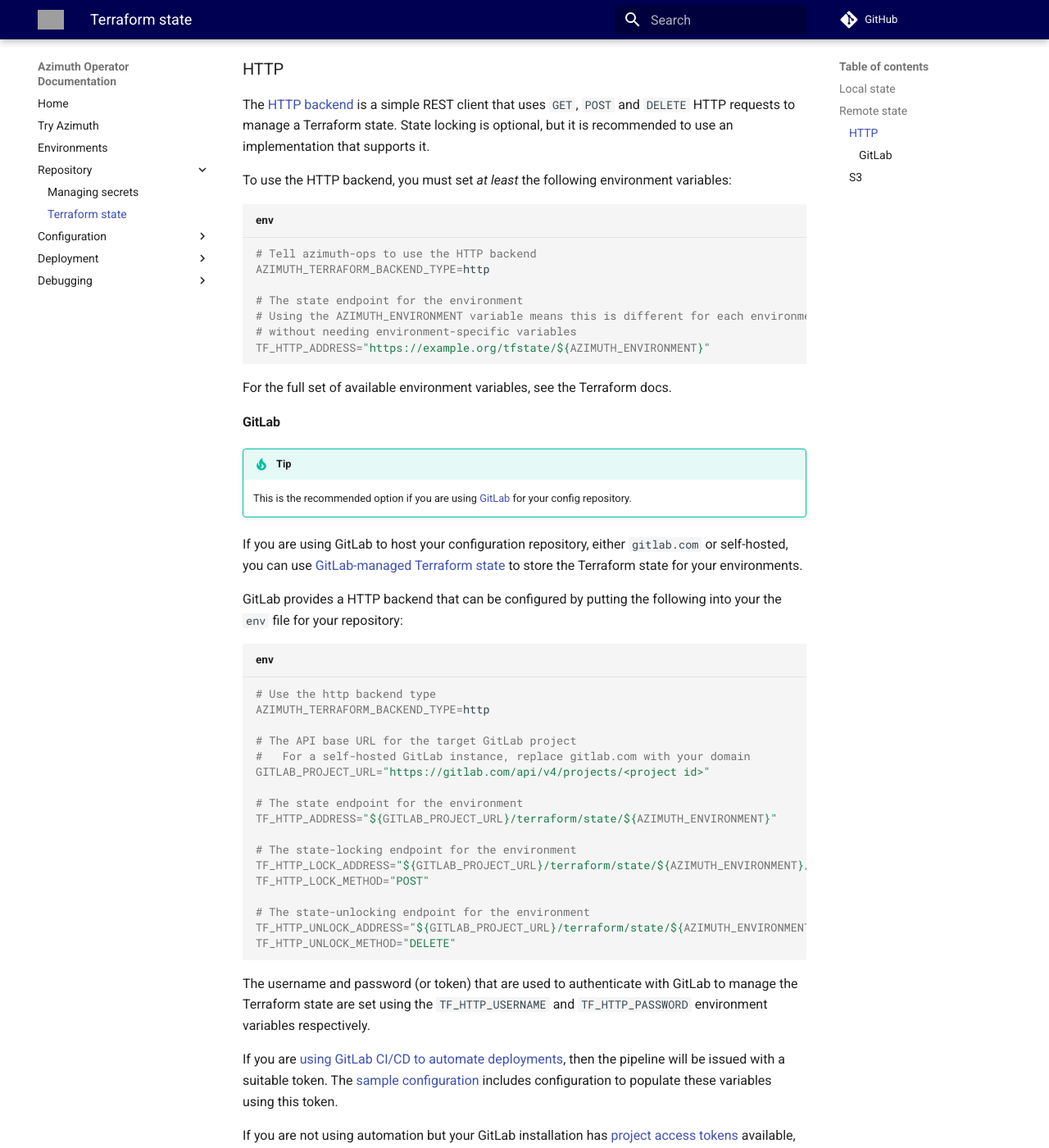
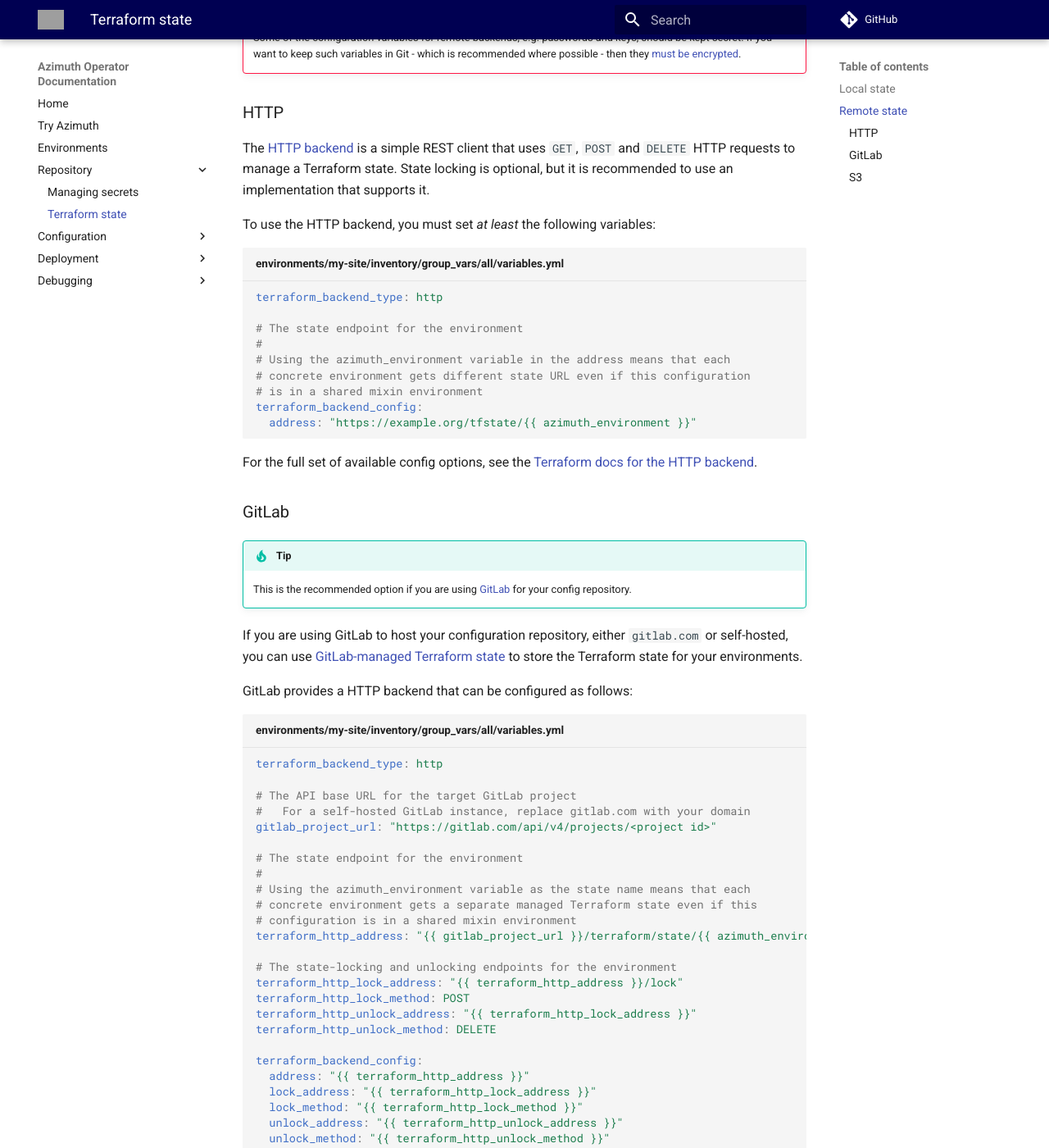
Before and after one commit to azimuth-cloud/azimuth-config, an MkDocs documentation site: the page built from docs/repository/terraform.md, in a window 1280 px wide and 1400 px high, scrolled down 1159 px. Shown: the whole window at 82% size. Built offline with MkDocs 1.6.1 and Material for MkDocs 9.7.7, drawn with Linux system fonts in a browser that asks for light colours; comment, search, counter and statistics services are not loaded; some of the changed text lies outside the part shown; grey boxes are pictures that could not be loaded.

Commit message:
Use s3 terraform backend for CI env (#29)
Implement CI pipeline

---------

Co-authored-by: scrungus <tyler@stackhpc.com>
Co-authored-by: Scott Davidson <scott@stackhpc.com>
Co-authored-by: Matt Anson <matta@stackhpc.com>
Co-authored-by: Matt Pryor <matt@stackhpc.com>

````diff
--- a/docs/repository/terraform.md
+++ b/docs/repository/terraform.md
@@ -30,19 +30,23 @@
 that can access the state without corrupting or conflicting with any existing resources
 from previous deployments.
 
+!!! tip
+
+    If you want to use the same remote backend configuration for
+    [multiple environments](../environments.md), consider using a site mixin environment
+    to avoid specifying the configuration multiple times.
+
 !!! warning
 
     In order to avoid multiple writers when using remote state, it is recommended to use
     a backend that supports
     [state locking](https://www.terraform.io/language/state/locking).
 
-!!! tip
+!!! danger  "Secret configuration"
 
-    Configuration of the Terraform backend is done using Linux environment variables, using
-    [env files in azimuth-config environments](../environments.md#linux-environment-variables).
-
-The `azimuth-ops` and `azimuth-config` tooling currently only support a subset of the
-available Terraform backends. The following backends are currently supported:
+    Some of the configuration variables for remote backends, e.g. passwords and keys,
+    should be kept secret. If you want to keep such variables in Git - which is
+    recommended where possible - then they [must be encrypted](../repository/secrets.md).
 
 ### HTTP
 
@@ -51,21 +55,24 @@
 state. State locking is optional, but it is recommended to use an implementation that
 supports it.
 
-To use the HTTP backend, you must set *at least* the following environment variables:
+To use the HTTP backend, you must set *at least* the following variables:
 
-```sh  title="env"
-# Tell azimuth-ops to use the HTTP backend
-AZIMUTH_TERRAFORM_BACKEND_TYPE=http
+```yaml  title="environments/my-site/inventory/group_vars/all/variables.yml"
+terraform_backend_type: http
 
 # The state endpoint for the environment
-# Using the AZIMUTH_ENVIRONMENT variable means this is different for each environment
-# without needing environment-specific variables
-TF_HTTP_ADDRESS="https://example.org/tfstate/${AZIMUTH_ENVIRONMENT}"
+#
+# Using the azimuth_environment variable in the address means that each
+# concrete environment gets different state URL even if this configuration
+# is in a shared mixin environment
+terraform_backend_config:
+  address: "https://example.org/tfstate/{{ azimuth_environment }}"
 ```
 
-For the full set of available environment variables, see the Terraform docs.
+For the full set of available config options, see the
+[Terraform docs for the HTTP backend](https://developer.hashicorp.com/terraform/language/settings/backends/http).
 
-#### GitLab
+### GitLab
 
 !!! tip
 
@@ -77,28 +84,41 @@
 [GitLab-managed Terraform state](https://docs.gitlab.com/ee/user/infrastructure/iac/terraform_state.html)
 to store the Terraform state for your environments.
 
-GitLab provides a HTTP backend that can be configured by putting the following into your
-the `env` file for your repository:
+GitLab provides a HTTP backend that can be configured as follows:
 
-```sh  title="env"
-# Use the http backend type
-AZIMUTH_TERRAFORM_BACKEND_TYPE=http
+```yaml  title="environments/my-site/inventory/group_vars/all/variables.yml"
+terraform_backend_type: http
 
 # The API base URL for the target GitLab project
 #   For a self-hosted GitLab instance, replace gitlab.com with your domain
-GITLAB_PROJECT_URL="https://gitlab.com/api/v4/projects/<project id>"
+gitlab_project_url: "https://gitlab.com/api/v4/projects/<project id>"
 
 # The state endpoint for the environment
-TF_HTTP_ADDRESS="${GITLAB_PROJECT_URL}/terraform/state/${AZIMUTH_ENVIRONMENT}"
+#
+# Using the azimuth_environment variable as the state name means that each
+# concrete environment gets a separate managed Terraform state even if this
+# configuration is in a shared mixin environment
+terraform_http_address: "{{ gitlab_project_url }}/terraform/state/{{ azimuth_environment }}"
 
-# The state-locking endpoint for the environment
-TF_HTTP_LOCK_ADDRESS="${GITLAB_PROJECT_URL}/terraform/state/${AZIMUTH_ENVIRONMENT}/lock"
-TF_HTTP_LOCK_METHOD="POST"
+# The state-locking and unlocking endpoints for the environment
+terraform_http_lock_address: "{{ terraform_http_address }}/lock"
+terraform_http_lock_method: POST
+terraform_http_unlock_address: "{{ terraform_http_lock_address }}"
+terraform_http_unlock_method: DELETE
 
-# The state-unlocking endpoint for the environment
-TF_HTTP_UNLOCK_ADDRESS="${GITLAB_PROJECT_URL}/terraform/state/${AZIMUTH_ENVIRONMENT}/lock"
-TF_HTTP_UNLOCK_METHOD="DELETE"
+terraform_backend_config:
+  address: "{{ terraform_http_address }}"
+  lock_address: "{{ terraform_http_lock_address }}"
+  lock_method: "{{ terraform_http_lock_method }}"
+  unlock_address: "{{ terraform_http_unlock_address }}"
+  unlock_method: "{{ terraform_http_unlock_method }}"
 ```
+
+!!! tip
+
+    If you want to use the same backend configuration for
+    [multiple environments](../environments.md), consider using a site mixin environment
+    to avoid specifying the configuration multiple times.
 
 The username and password (or token) that are used to authenticate with GitLab to manage
 the Terraform state are set using the `TF_HTTP_USERNAME` and `TF_HTTP_PASSWORD` environment
@@ -133,16 +153,87 @@
 an environment:
 
 ```sh
-# Export directly
 export TF_HTTP_USERNAME="<username>"
 export TF_HTTP_PASSWORD="<token>"
-
-# Export from a file that has been added to .gitignore
-export $(cat env.gitlab-creds | xargs)
 
 source ./bin/activate my-site
 ```
 
 ### S3
 
-DOCUMENTATION COMING SOON!
+Terraform also has an [S3 backend](https://www.terraform.io/language/settings/backends/s3) that
+is able to store state in any S3-compatible object store, such as
+[Amazon S3](https://aws.amazon.com/s3/) or
+[Ceph Object Gateway](https://docs.ceph.com/en/latest/radosgw/index.html).
+
+Depending on the provider of your object store, the specific configuration options
+in the following section may differ. The example configuration shown here is for a Ceph
+object store as Ceph is often used together with OpenStack.
+
+See the [Terraform docs for the S3 backend](https://www.terraform.io/language/settings/backends/s3)
+for all the available options.
+
+```yaml  title="environments/my-site/inventory/group_vars/all/variables.yml"
+terraform_backend_type: s3
+
+# The endpoint of the object store
+terraform_s3_endpoint: object.example.com
+
+# The region to use
+# Ceph does not normally use the region, but Terraform requires it
+terraform_s3_region: not-used-but-required
+terraform_s3_skip_region_validation: "true"
+
+# The bucket to put Terraform states in
+# NOTE: This bucket must already exist - it will not be created by Terraform
+terraform_s3_bucket: azimuth-terraform-states
+
+# The key to use for the state for the environment
+#
+# Using the azimuth_environment variable in the key means that the state
+# for each concrete environment is stored in a separate key, even if this
+# configuration is in a shared mixin environment
+terraform_s3_key: "{{ azimuth_environment }}.tfstate"
+
+# The STS API doesn't exist for Ceph
+terraform_s3_skip_credentials_validation: "true"
+
+# Tell Terraform to use path-style URLs, e.g. <host>/<bucket>, instead of
+# subdomain-style URLs, e.g. <bucket>.<host>
+terraform_s3_force_path_style: "true"
+
+terraform_backend_config:
+  endpoint: "{{ terraform_s3_endpoint }}"
+  region: "{{ terraform_s3_region }}"
+  bucket: "{{ terraform_s3_bucket }}"
+  key: "{{ terraform_s3_key }}"
+  skip_credentials_validation: "{{ terraform_s3_skip_credentials_validation }}"
+  force_path_style: "{{ terraform_s3_force_path_style }}"
+  skip_region_validation: "{{ terraform_s3_skip_region_validation }}"
+```
+
+The S3 credentials (access key ID and secret), can be specified either as
+[environment variables](../environments.md#linux-environment-variables) or
+as Ansible variables.
+
+To use environment variables, just place the credentials in `env.secret`:
+
+```sh  title="env.secret"
+AWS_ACCESS_KEY_ID="<access key id>"
+AWS_SECRET_ACCESS_KEY="<secret key>"
+```
+
+To use Ansible variables, they should be added to `secrets.yml` and referenced in
+the `terraform_backend_config` variable:
+
+```yaml  title="environments/my-site/inventory/group_vars/all/secrets.yml"
+terraform_s3_access_key: "<access key id>"
+terraform_s3_secret_key: "<secret key>"
+```
+
+```yaml  title="environments/my-site/inventory/group_vars/all/variables.yml"
+terraform_backend_config:
+  # ... other options ...
+  access_key: "{{ terraform_s3_access_key }}"
+  secret_key: "{{ terraform_s3_secret_key }}"
+```
````
Also changed, not shown: other parts of docs/repository/terraform.md (+1 -1 lines), docs/configuration/09-kubernetes.md (+2 -2 lines), docs/configuration/10-kubernetes-apps.md (+2 -2 lines), docs/debugging/caas.md (+1 -1 lines), docs/debugging/kubernetes.md (+1 -1 lines), docs/try.md (+3 -3 lines), 10 other files.
